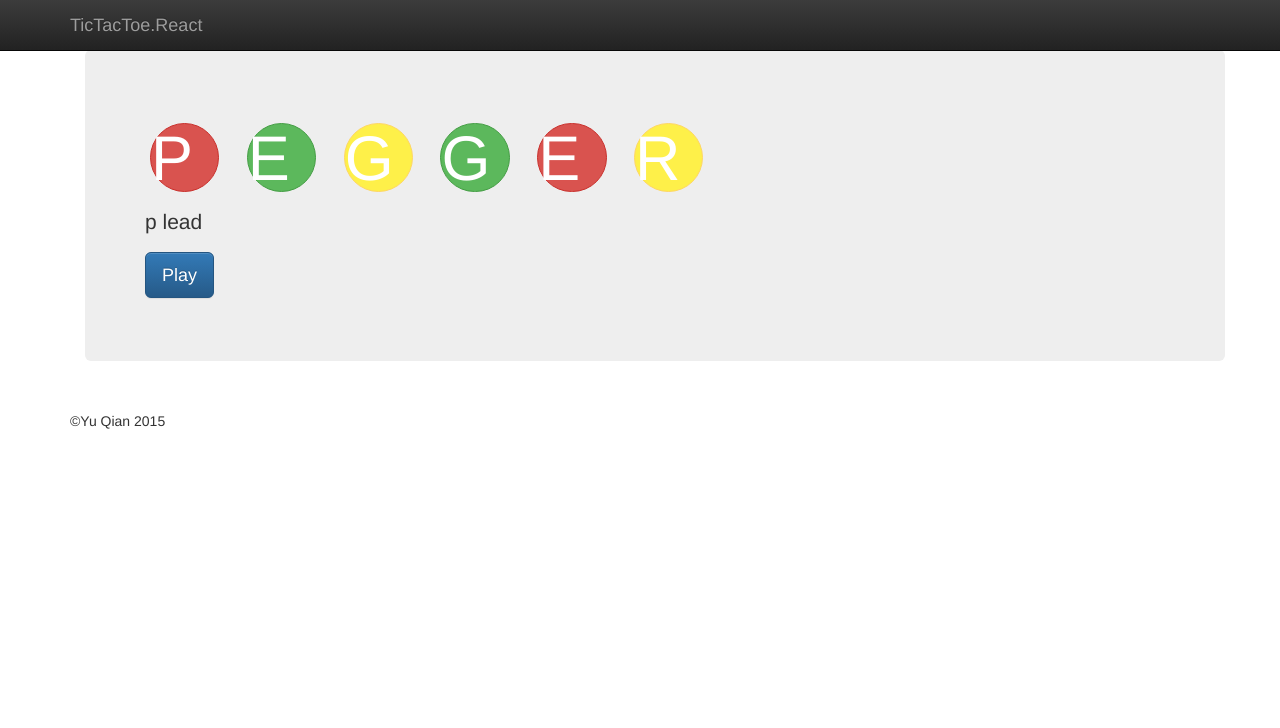
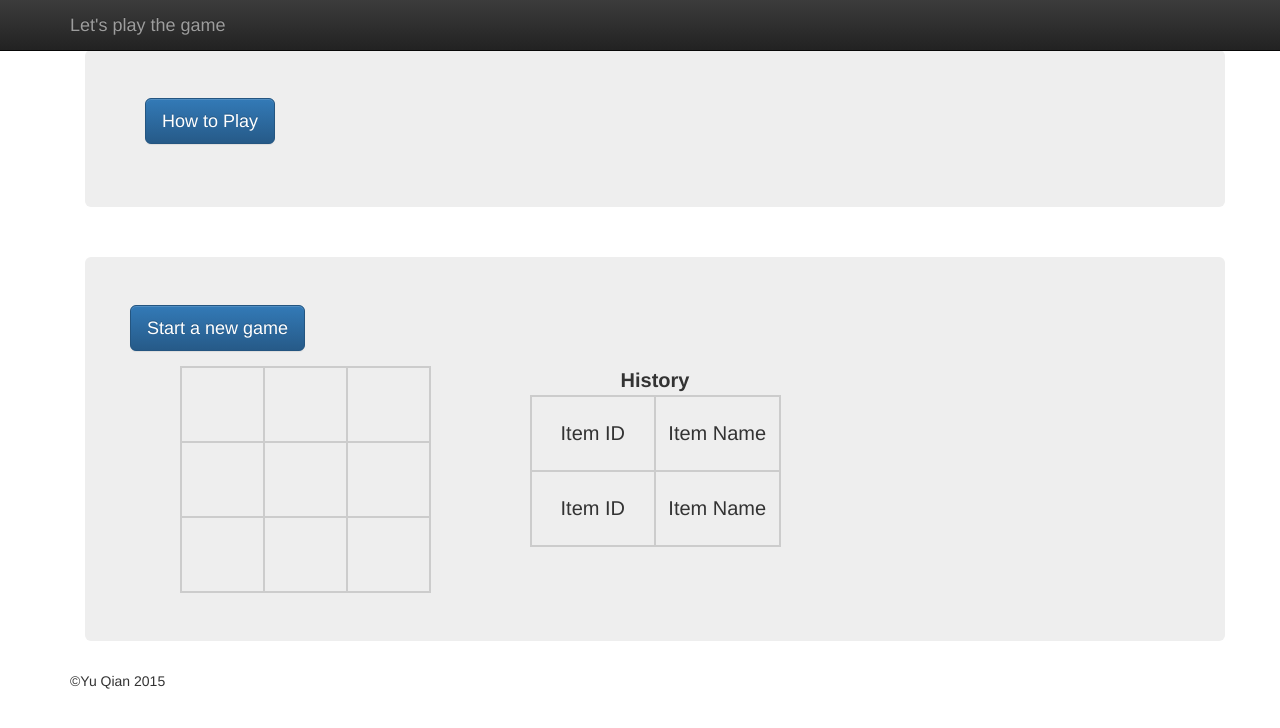
Before and after one commit to qianyu668899/PyramidGo, a Python web app: template pyramidgo/templates/index.html in a window 1280 px wide. Shown: the top 728 px of the page. Run offline with Jinja, Linux system fonts and the light colour scheme; the template is opened without the code that fills it, so the values that code supplies are empty.

Commit message:
Start to paint game board using html5 and jquery

```diff
--- a/pyramidgo/static/css/site.css
+++ b/pyramidgo/static/css/site.css
@@ -1,63 +1,25 @@
-.textSpan {
-}
-
-.ticTacToe-cell {
-    width:100px;
-    height:100px;
-    padding: 10px 10px 10px 10px;
-}
-
-.v{
-    border-left:1px solid #000;
-    border-right:1px solid #000;
-}
-
-.h{
-    border-top:1px solid #000;
-    border-bottom:1px solid #000;
-}
-
-.centered {
-    display: table;
-    margin: 0 auto;
-}
-
-.freeCell {
-    width: 80px;
-    height: 80px;
-}
-
-.ownedByX {
-    background-color:rgba(255,0,0,0.2);
-}
-.ownedByY {
-    background-color:rgba(0,0,255,0.2);
-}
-
-.peg {
-    display: inline-block;
-    width: 1.1em;
-    height: 1.1em;
-    border: 1px solid #937e62;
-    border-radius: 50%;
-    background-color: white;
-    margin: 5px;
-    color: white;
-}
-.r {
-    background-color: #d9534f;
-    border-color: #c9302c;
-}
-.g {
-    background-color: #5cb85c;
-    border-color: #449d44;
-}
-.y {
-    background-color: #fef049;
-    border-color: #ffd663;
-}
-
 body{
+　 text-align: center;
    padding-top: 50px;
    padding-bottom: 20px;
 }
+
+table {
+  margin-left:auto;
+  margin-right:auto;
+  width: 251px;
+  -webkit-user-select: none;
+}
+td {
+  height: 75px;
+  width: 75px;
+  text-align: center;
+  font-size: 20px;
+  border: 2px solid #cccccc;
+  -webkit-border-radius: 10px;
+}
+
+th {
+  font-size: 20px;
+  text-align: center;
+}
--- a/pyramidgo/static/js/app.js
+++ b/pyramidgo/static/js/app.js
@@ -0,0 +1,33 @@
+var how_to_play = "Introduction, ................................................................................................................................."
+
+$("#how_to_play").click(function(){
+    if($(this).text().trim() == 'How to Play' ){
+        $(this).text("Hide message");
+        $("#how_to_play_content").text(how_to_play);
+    }else{
+        $(this).text("How to Play");
+        $("#how_to_play_content").text("");
+    }
+})
+
+function init() {
+  $("table.d td").on(
+       'mouseenter', function(evt) {
+           squareSelected(evt);
+       }
+  );
+  //initGame();
+}
+
+function squareSelected(evt) {
+  var square = evt.target;
+  /* check to see if the square already contains an X or O marker */
+  if (square.className.match(/marker/)) {
+    alert("Sorry, that space is taken!  Please choose another square.");
+    return;
+  }
+  else {
+    alert("selected one");
+    return;
+  }
+}
--- a/pyramidgo/templates/index.html
+++ b/pyramidgo/templates/index.html
@@ -14,36 +14,79 @@
   <link rel="stylesheet" href="../static/css/site.css">
 </head>
 
-<body>
+<body onload="init();">
 <div class="container">
    <div class="navbar navbar-inverse navbar-fixed-top" role="navigation">
         <div class="container">
             <div class="navbar-header">
                 <button type="button" class="navbar-toggle" data-toggle="collapse" data-target=".navbar-collapse">
                     <span class="sr-only">Toggle navigation</span>
-                    <span class="icon-bar"></span>
-                    <span class="icon-bar"></span>
-                    <span class="icon-bar"></span>
+                    <span class="icon-bar">1</span>
+                    <span class="icon-bar">2</span>
+                    <span class="icon-bar">3</span>
                 </button>
-                <a class="navbar-brand" href="#">TicTacToe.React</a>
+                <a class="navbar-brand">Let's play the game</a>
             </div>
         </div>
    </div>
 
    <div class="container">
        <div class="jumbotron">
-           <h1>
-               <span class="peg r">P</span>
-               <span class="peg g">E</span>
-               <span class="peg y">G</span>
-               <span class="peg g">G</span>
-               <span class="peg r">E</span>
-               <span class="peg y">R</span>
-           </h1>
-           <p class="lead">p lead</p>
-           <p><a class="btn btn-lg btn-primary" href="#todo" role="button">Play</a></p>
+           <p><a class="btn btn-lg btn-primary" id="how_to_play" href="#todo" role="button" data-toggle="collapse">How to Play</a></p>
+           <p id="how_to_play_content"> </p>
        </div>
 　　</div>
+
+   <div class="container">
+       <div class="jumbotron">
+           <div class="row">
+               <div id="current">
+               </div>
+               <p><a class="btn btn-lg btn-primary" id="new_game" role="button">Start a new game</a>
+           </div>
+           <div class="row">
+              <div class="col-sm-6 col-md-4">
+                <table class="board">
+                  <tr>
+                    <td id="0"></td>
+                    <td id="1"></td>
+                    <td id="2"></td>
+                  </tr>
+                  <tr>
+                    <td id="3"></td>
+                    <td id="4"></td>
+                    <td id="5"></td>
+                  </tr>
+                  <tr>
+                    <td id="6"></td>
+                    <td id="7"></td>
+                    <td id="8"></td>
+                  </tr>
+                </table>
+              </div>
+              <div class="col-sm-6 col-md-4">
+                <table data-toggle="table" data-url="data1.json" data-cache="false" data-height="299">
+                    <thead>
+                        <tr>
+                            <th colspan="2">History</th>
+                        </tr>
+                    </thead>
+                    <tbody>
+                        <tr>
+                            <td data-field="name" id="h0">Item ID</td>
+                            <td data-field="name" id="h1">Item Name</td>
+                        </tr>
+                        <tr>
+                            <td data-field="name" id="h2">Item ID</td>
+                            <td data-field="name" id="h3">Item Name</td>
+                        </tr>
+                    </tbody>
+                </table>
+              </div>
+           </div>
+       </div>
+   </div>
+
    <div class="footer">
       <p>©Yu Qian 2015</p>
    </div>
```
